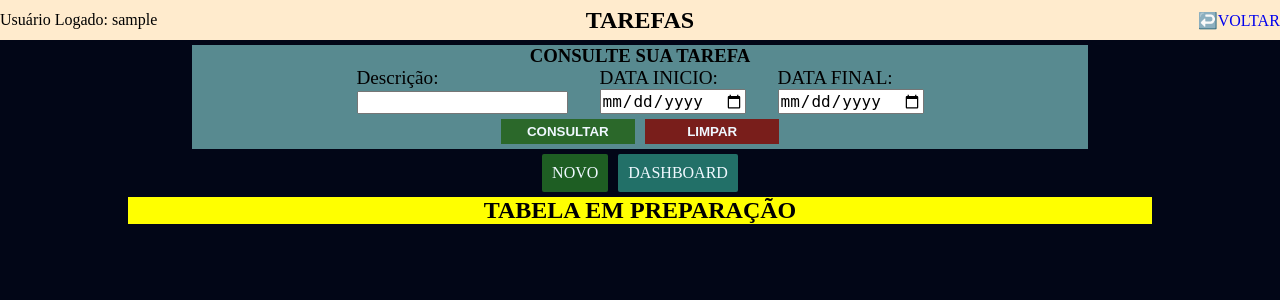
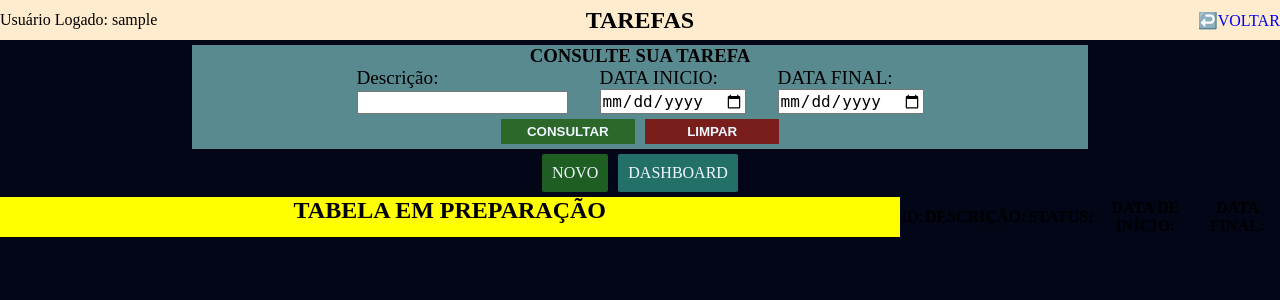
Before and after one commit to vitorhugoarcanjo/site_gestao_financeira, a Flask app: page /tarefas/ in a window 1280 px wide. Shown: the top 300 px of the page. Run offline with Flask 3, Linux system fonts and the light colour scheme; the visitor is signed in with stand-in values (Sample User, id 1); data that the repository does not hold is empty.

Commit message:
atualizando tarefas

```diff
--- a/app.py
+++ b/app.py
@@ -70,7 +70,7 @@ app.register_blueprint(bp_config, url_prefix="/config")
 
 # TAREFAS
 app.register_blueprint(bp_tela_tarefas, url_prefix="/tarefas")
-app.register_blueprint(bp_insert_tarefas, url_prefix="/insert")
+app.register_blueprint(bp_insert_tarefas, url_prefix="/insert_tarefas")
 
 @app.route('/')
 def appinicializar():
--- a/rotas/pasta_tarefas/tela_tarefas.py
+++ b/rotas/pasta_tarefas/tela_tarefas.py
@@ -1,14 +1,21 @@
-from flask import Blueprint, render_template, request, redirect, url_for, session
+from flask import Blueprint, render_template, session
+import os, sqlite3
 from rotas.middleware.autenticacao import login_required
+
+caminho_banco = os.path.join(os.getcwd(), 'instance', 'banco_de_dados.db')
 
 bp_tela_tarefas = Blueprint('tarefas', __name__)
 
-@bp_tela_tarefas.route('/')
+@bp_tela_tarefas.route('/', methods=['GET', 'POST'])
 @login_required
 def initarefas():
+    conexao_banco = sqlite3.connect(caminho_banco)
+    cursor = conexao_banco.cursor()
+
+    cursor.execute('SELECT descricao, status, data_inicio, data_final FROM tarefas WHERE user_id = ?', (session['user_id'],))
+    resultado_tarefas = cursor.fetchall()
+
+    conexao_banco.close()
 
 
-
-
-
-    return render_template('pasta_tarefas/tela_tarefas.html', user_nome=session.get('user_nome'))
+    return render_template('pasta_tarefas/tela_tarefas.html', user_nome=session.get('user_nome'), resultado_tarefas=resultado_tarefas)
--- a/templates/pasta_tarefas/crud/tela_insert.html
+++ b/templates/pasta_tarefas/crud/tela_insert.html
@@ -10,15 +10,15 @@
 <body>
     <h1>tela on com flask</h1>
 
-    <form action="/tarefas" method="post">
+    <form action="/insert_tarefas" method="post">
         <label for="descricao">DESCRIÇÃO:</label>
         <input type="text" name="descricao">
 
         <label for="status">STATUS:</label>
-        <select>
+        <select name="status">
             <option>PENDENTE</option>
             <option>EM ANDAMENTO</option>
-            <option>CONCLUIDO</option>
+            <option>CONCLUíDO</option>
         </select>
 
         <label for="data_inicio">DATA INICIO</label>
--- a/templates/pasta_tarefas/tela_tarefas.html
+++ b/templates/pasta_tarefas/tela_tarefas.html
@@ -70,7 +70,7 @@
         <div class="section_botoes_fundo">
             <div class="sub_section_botoes">
                 <div class="botoes_globais">
-                    <a href="{{ url_for('insert.iniinsert') }}" class="btn_novo">NOVO</a>
+                    <a href="{{ url_for('insert_tarefas.iniinsert') }}" class="btn_novo">NOVO</a>
                     <a href="{{ url_for('dashboard.inidashboard') }}" class="btn_dashboard">DASHBOARD</a>
                 </div>
             </div>
@@ -86,6 +86,30 @@
                 </div>
             </div>
         </div>
+
+        <table>
+            <thead>
+                <tr>
+                    <td>ID:</td>
+                    <th>DESCRIÇÃO:</th>
+                    <th>STATUS:</th>
+                    <th>DATA DE INÍCIO:</th>
+                    <th>DATA FINAL:</th>
+                </tr>
+            </thead>
+
+            <tbody>
+                {% for tarefa in resultado_tarefas %}
+                <tr>
+                    <td>{{ tarefa.id }}</td>
+                    <td>{{ tarefa.descricao }}</td>
+                    <td>{{ tarefa.status }}</td>
+                    <td>{{ tarefa.data_inicio }}</td>
+                    <td>{{ tarefa.data_final }}</td>
+                </tr>
+                {% endfor %}
+            </tbody>
+        </table>
     </section>
 </main>
 </html>
```
Also changed, not shown: rotas/pasta_tarefas/crud/pasta_insert/tela_insert.py (+19 -3 lines).
